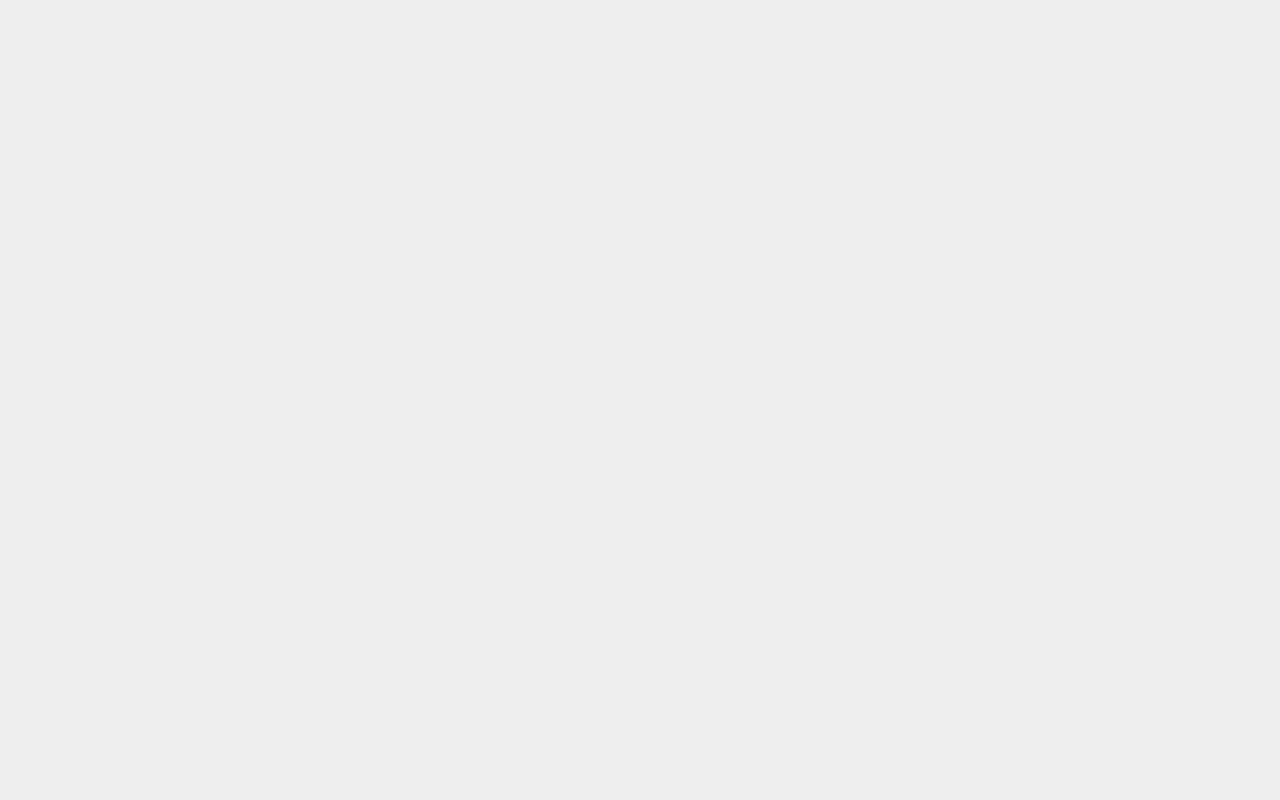
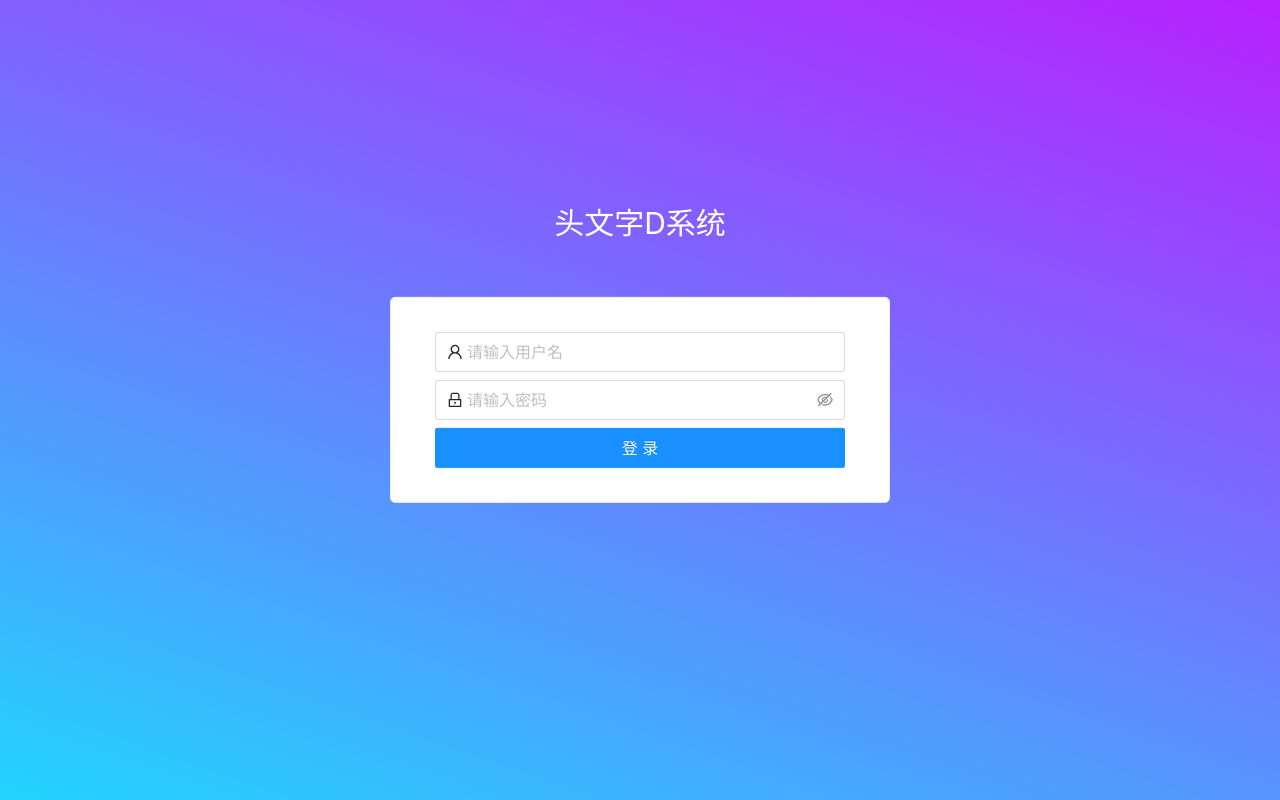
Before and after one commit to dongzupeng/react-admin-vite, a React (Vite) app: page /login in a window 1280 px wide. Before the commit this address had no page. Built offline with nearby package versions, Linux system fonts and the light colour scheme.

Commit message:
style:登录页面布局

```diff
--- a/src/main.tsx
+++ b/src/main.tsx
@@ -4,6 +4,7 @@ import ReactDOM from 'react-dom/client'
 import 'reset-css'
 //引入全局样式
 import '@/assets/styles/global.scss'
+import 'antd/dist/antd.css'; // or 'antd/dist/antd.less'
 import App from './App'
 import { BrowserRouter } from "react-router-dom"
 
--- a/src/router/index.tsx
+++ b/src/router/index.tsx
@@ -1,6 +1,7 @@
 import React, { lazy } from "react"
 import { Navigate } from "react-router-dom"
 import Home from "@/views/Home"
+import Login from "@/views/Login"
 // 懒加载
 const Page1 = lazy(() => import("@/views/Page1"))
 const Page2 = lazy(() => import("@/views/Page2"))
@@ -14,6 +15,10 @@ const routes = [
     {
         path: "/",
         element: <Navigate to="/page1" />
+    },
+    {
+        path:"/login",
+        element: <Login/>
     },
     {
         path: "/",
--- /dev/null
+++ b/src/views/Login/index.tsx
@@ -0,0 +1,26 @@
+
+import { Card, Input, Space, Button } from 'antd';
+import { UserOutlined, LockOutlined } from '@ant-design/icons';
+import React from 'react';
+import styles from "./login.module.scss"
+
+const Login = () => {
+
+    return (
+        <div className={styles.login}>
+            <div className={styles.systemName}>头文字D系统</div>
+            <Card className={styles.loginBox}>
+                <Space direction="vertical" style={{display:"flex"}}>
+                    <Input size="large" placeholder="请输入用户名" prefix={<UserOutlined />} />
+                    <Input.Password size="large" placeholder="请输入密码" prefix={<LockOutlined />} />
+                    <Button type="primary" size="large" block>
+                        登录
+                    </Button>
+                </Space>
+            </Card>
+        </div>
+
+    );
+};
+
+export default Login;
--- /dev/null
+++ b/src/views/Login/login.module.scss
@@ -0,0 +1,23 @@
+.login {
+    width: 100%;
+    height: 100%;
+    position: absolute;
+    background-color: #21d4fd;
+    background-image: linear-gradient(19deg, #21d4fd 0%, #b721ff 100%);
+    .systemName{
+        margin-top: 200px;
+        text-align: center;
+        font-size: 30px;
+        color: #FFF;
+    }
+    .loginBox{
+        width: 500px;
+        position: absolute;
+        top: 50%;
+        left: 50%;
+        transform: translate(-50%,-50%);
+        padding: 10px 20px;
+        border-radius: 5px;
+    }
+
+}
--- a/vite.config.ts
+++ b/vite.config.ts
@@ -1,22 +1,23 @@
 import path from "path"
 import { defineConfig } from 'vite'
 import react from '@vitejs/plugin-react'
-import styleImport,{ AntdResolve } from 'vite-plugin-style-import'
+// import styleImport,{ AntdResolve } from 'vite-plugin-style-import'
 
 // https://vitejs.dev/config/
 export default defineConfig({
   plugins: [
     react(),
-    styleImport({
-      resolves:[
-        AntdResolve()
-      ]
-    })
+    // styleImport({
+    //   resolves:[
+    //     AntdResolve()
+    //   ]
+    // })
   ],
+
   //配置别名
   resolve: {
-    alias: {
-      "@": path.resolve(__dirname, './src')
+      alias: {
+        "@": path.resolve(__dirname, './src')
+      }
     }
-  }
-})
+  })
```
